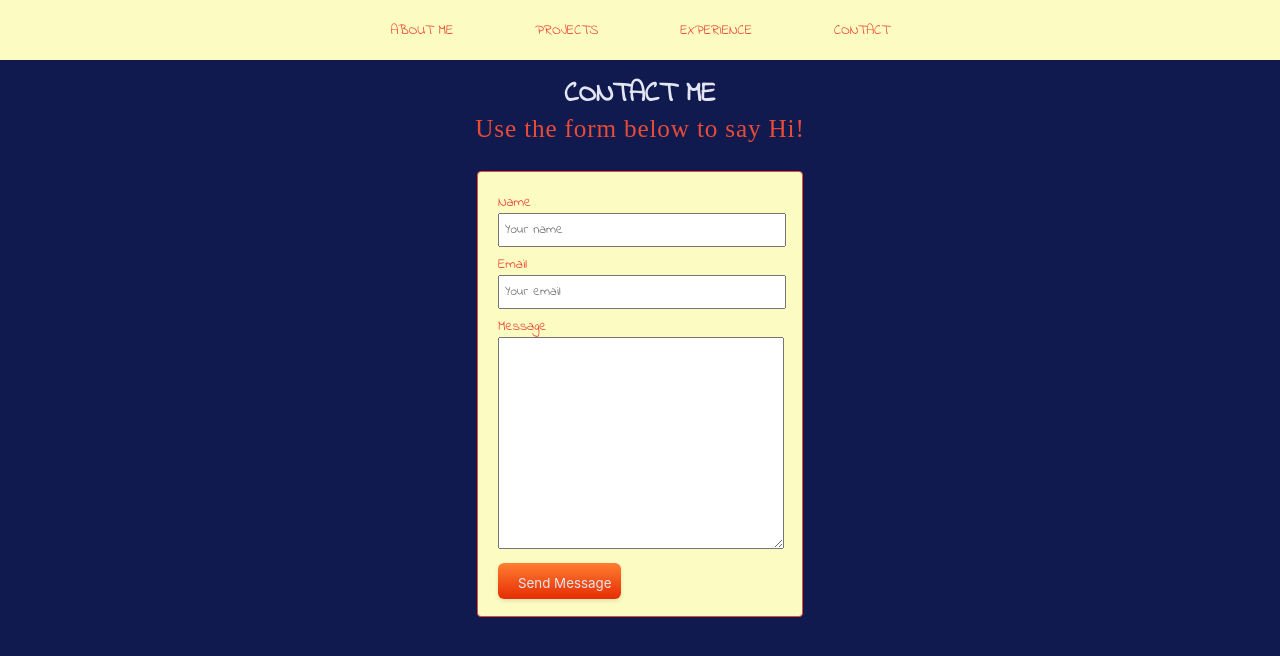
After one commit to youngzsbg/117-portfolio, a Django app: page /contact/ in a window 1280 px wide. The commit adds this page. Shown: the top 656 px of the page. Run offline with Django 5.2, Linux system fonts and the light colour scheme; some web fonts are replaced.

Commit message:
assignment 3 done

```diff
--- a/content/urls.py
+++ b/content/urls.py
@@ -2,5 +2,6 @@ from django.urls import path
 from . import views
 
 urlpatterns = [
-    path("",views.project_list_view, name="project_list"),
+    path("",views.ProjectsListView.as_view(), name="project_list"),
+    path("new_project/", views.project_new_view, name= 'project_new'),
 ]
--- /dev/null
+++ b/pages/forms.py
@@ -0,0 +1,13 @@
+from django import forms
+
+
+class ContactForm(forms.Form):
+    name = forms.CharField(max_length=200, widget= forms.TextInput(attrs={'placeholder': 'Your name'}))
+    email = forms.CharField(
+        max_length=200,
+        widget= forms.TextInput(attrs={
+            'placeholder': 'Your email',
+            'type': 'email'
+        })
+    )
+    message = forms.CharField(widget=forms.Textarea())
--- a/pages/urls.py
+++ b/pages/urls.py
@@ -3,4 +3,5 @@ from . import views
 
 urlpatterns = [
     path("", views.about_view, name="about"),
+    path("contact/", views.contact_view, name="contact"),
 ]
--- a/pages/views.py
+++ b/pages/views.py
@@ -1,4 +1,7 @@
 from django.shortcuts import render
+from .forms import ContactForm
+from django.core.mail import send_mail
+from django.template.loader import render_to_string
 
 # Create your views here.
 def my_first_view(request):
@@ -7,3 +10,39 @@ def my_first_view(request):
 
 def about_view(request):
     return render(request, "pages/about_me.html")
+
+
+def contact_view(request):
+    if request.method == "POST":
+        # validate data and send email
+        form = ContactForm(request.POST)
+        if form.is_valid():
+            print("Valid form")
+
+            #name = form.cleaned_data['name']
+            email = form.cleaned_data['email']
+            message = form.cleaned_data['message']
+
+            #message_body = f"This is an email from your portfolio.\nName: {name}\nEmail: {email}\nMessage:\n{message}"
+            message_body = render_to_string("pages/email.html", request.POST)
+
+
+            # send the email
+            send_mail(
+                "Portfolio email",
+                message,
+                email,
+                ['youngzsbg@gmail.com'],
+                html_message=message_body
+            )
+
+        else:
+            print("Invalid form")
+
+    else:
+        # show the page
+        form = ContactForm()
+
+
+
+    return render(request, 'pages/contact.html', {'form': form})
--- a/static/css/base.css
+++ b/static/css/base.css
@@ -68,3 +68,17 @@ p{
     padding: 0.8rem 1.5rem;
     cursor: initial;
 }
+
+.btn{
+    background-color: var(--primary-color);
+    color: var(--background-color);
+    padding: 0.05rem 0.05rem;
+    border-radius: 2%;
+    font-family: var(--indie-font);
+    font-size: 1.5rem;
+    letter-spacing: 0.08rem;
+}
+
+.btn:hover{
+    background-color: var(--surface-color);
+}
--- a/static/css/section.css
+++ b/static/css/section.css
@@ -96,3 +96,84 @@ a p:nth-child(4), .experience-card p:nth-child(4){
 .projects-h2{
     text-align: center;
 }
+
+.add-project-container{
+    width: 100%;
+    display: flex;
+    justify-content: flex-end;
+
+}
+
+.new-project-section{
+
+}
+
+
+
+/* Contact Section*/
+
+.contact-section{
+    padding-top: 1rem;
+}
+
+.contact-section form{
+    padding-top: 1.5rem;
+    background-color: var(--surface-color);
+    border: 1px solid var(--primary-color);
+    border-radius: 4px;
+    padding: 20px 30px 10px 20px;
+    margin-top: 2rem;
+
+
+}
+
+.contact-section .field{
+    margin-bottom: 0.5rem;
+    width: 100%;
+
+}
+
+.contact-section .field label {
+    display: block;
+    color: var(--primary-color);
+}
+
+.contact-section .field input,
+.contact-section .field textarea {
+    width: 100%;
+    padding: 5px;
+}
+
+/*button css*/
+
+.button-42 {
+  background-color: initial;
+  background-image: linear-gradient(-180deg, #FF7E31, #E62C03);
+  border-radius: 6px;
+  box-shadow: rgba(0, 0, 0, 0.1) 0 2px 4px;
+  color: var(--neutral-color);
+  cursor: pointer;
+  display: inline-block;
+  font-family: Inter,-apple-system,system-ui,Roboto,"Helvetica Neue",Arial,sans-serif;
+  height: 36px;
+  line-height: 40px;
+  outline: 0;
+  overflow: hidden;
+  padding: 0 20px;
+  pointer-events: auto;
+  position: relative;
+  text-align: center;
+  touch-action: manipulation;
+  user-select: none;
+  -webkit-user-select: none;
+  vertical-align: top;
+  white-space: nowrap;
+  width: 45%;
+  z-index: 9;
+  border: 0;
+  transition: box-shadow .2s;
+}
+
+.button-42:hover {
+  box-shadow: rgba(253, 76, 0, 0.5) 0 3px 8px;
+}
--- a/templates/base.html
+++ b/templates/base.html
@@ -31,7 +31,7 @@
                 <a href="{% url 'about' %}">About Me</a>
                 <a href="{% url 'project_list' %}">Projects</a>
                 <a href="#">Experience</a>
-                <a href="#">Contact</a>
+                <a href="{% url 'contact' %}">Contact</a>
             </div>
         </nav>
 
--- /dev/null
+++ b/templates/pages/contact.html
@@ -0,0 +1,35 @@
+{% extends 'base.html' %}
+
+{% load static %}
+
+{% block content %}
+<section class="contact-section center-column">
+
+    <h1>Contact me</h1>
+    <h2>Use the form below to say Hi!</h2>
+
+    <form method="post" class="center-column">
+        {% csrf_token %}
+
+        <div class="field">
+            <label>Name</label>
+            {{ form.name }}
+        </div>
+
+        <div class="field">
+            <label>Email</label>
+            {{ form.email }}
+        </div>
+
+        <div class="field">
+            <label>Message</label>
+            {{ form.message }}
+        </div>
+
+        <div class="field">
+            <button class="button-42">Send Message</button>
+        </div>
+    </form>
+
+</section>
+{% endblock %}
```
Also changed, not shown: config/settings.py (+22 -0 lines), content/forms.py (added, +19 -0 lines), content/views.py (+16 -3 lines), templates/pages/email.html (added, +21 -0 lines), templates/pages/project_list.html (+8 -0 lines), templates/pages/project_new.html (added, +28 -0 lines), 1 other file.
